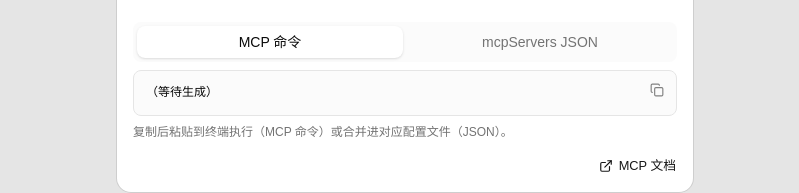
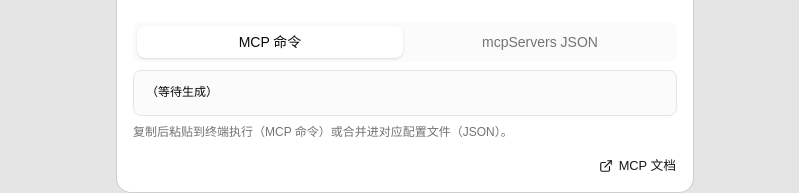
Before and after one commit to fanyang89/fff-server, a React (Vite) app in the folder web/: page / in a window 1280 px wide. Both pictures are taken after a click on the button "接入 Agent". Shown: the part 521-714 px from the top of the page, without its empty margins (235-1034 px from the left). Built offline with nearby package versions, Linux system fonts and the light colour scheme; no server answers.

Commit message:
fix(web): hide install dialog copy button on insecure origins

```diff
--- a/web/src/components/install-dialog.tsx
+++ b/web/src/components/install-dialog.tsx
@@ -56,6 +56,7 @@ export function InstallDialog({ instanceName, basePath }: InstallDialogProps) {
 
   const ready = basePath !== null
   const url = origin ? `${origin}${withPrefix("/mcp")}` : ""
+  const secure = origin.startsWith("https://")
 
   useEffect(() => {
     if (!open) return
@@ -167,6 +168,7 @@ export function InstallDialog({ instanceName, basePath }: InstallDialogProps) {
               value={current}
               copied={copied}
               onCopy={() => copy(current)}
+              copyable={secure}
             />
             <p className="text-muted-foreground text-xs">
               复制后粘贴到终端执行（MCP 命令）或合并进对应配置文件（JSON）。
@@ -240,16 +242,19 @@ function SnippetBlock({
   value,
   copied,
   onCopy,
+  copyable = true,
 }: {
   value: string
   copied: boolean
   onCopy: () => void
+  copyable?: boolean
 }) {
   return (
     <div className="relative min-w-0">
-      <pre className="max-h-60 min-w-0 overflow-auto whitespace-pre rounded-md border bg-muted/40 p-3 pr-10 font-mono text-xs leading-relaxed">
+      <pre className="max-h-60 min-w-0 overflow-auto whitespace-pre rounded-md border bg-muted/40 p-3 font-mono text-xs leading-relaxed">
         {value || "（等待生成）"}
       </pre>
+      {copyable && (
         <Button
           type="button"
           variant="ghost"
@@ -264,6 +269,7 @@ function SnippetBlock({
             <Copy className="size-3.5" />
           )}
         </Button>
+      )}
     </div>
   )
 }
```
Lines whose indentation alone changed are shown as unchanged.
